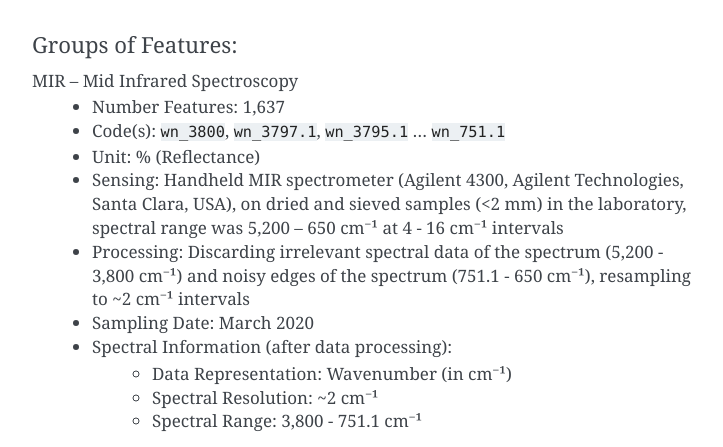
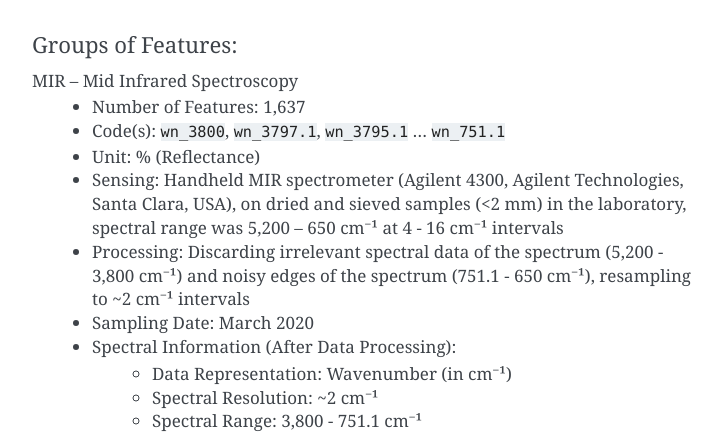
Before and after one commit to a11to1n3/LimeSoDa, a Sphinx documentation site: the page built from docs/source/datasets/O_32.rst, in a window 1280 px wide and 900 px high, scrolled down 1280 px. Shown: the part 165-612 px from the top of the window, without its empty margins (388-1111 px from the left). Built offline with Sphinx 7.4.7, drawn with Linux system fonts in a browser that asks for light colours; pages that are not in the unit, such as notebooks, are missing from menus.

Commit message:
Update O_32.rst

```diff
--- a/docs/source/datasets/O_32.rst
+++ b/docs/source/datasets/O_32.rst
@@ -56,13 +56,13 @@ Groups of Features:
 """""""""""""""""
 
 MIR – Mid Infrared Spectroscopy
-    * Number Features: 1,637
+    * Number of Features: 1,637
     * Code(s): ``wn_3800``, ``wn_3797.1``, ``wn_3795.1`` ... ``wn_751.1``
     * Unit: % (Reflectance)
     * Sensing: Handheld MIR spectrometer (Agilent 4300, Agilent Technologies, Santa Clara, USA), on dried and sieved samples (<2 mm) in the laboratory, spectral range was 5,200 – 650 cm⁻¹ at 4 - 16 cm⁻¹ intervals
     * Processing: Discarding irrelevant spectral data of the spectrum (5,200 - 3,800 cm⁻¹) and noisy edges of the spectrum (751.1 - 650 cm⁻¹), resampling to ~2 cm⁻¹ intervals
     * Sampling Date: March 2020
-    * Spectral Information (after data processing):
+    * Spectral Information (After Data Processing):
         * Data Representation: Wavenumber (in cm⁻¹)
         * Spectral Resolution: ~2 cm⁻¹
         * Spectral Range: 3,800 - 751.1 cm⁻¹
```
